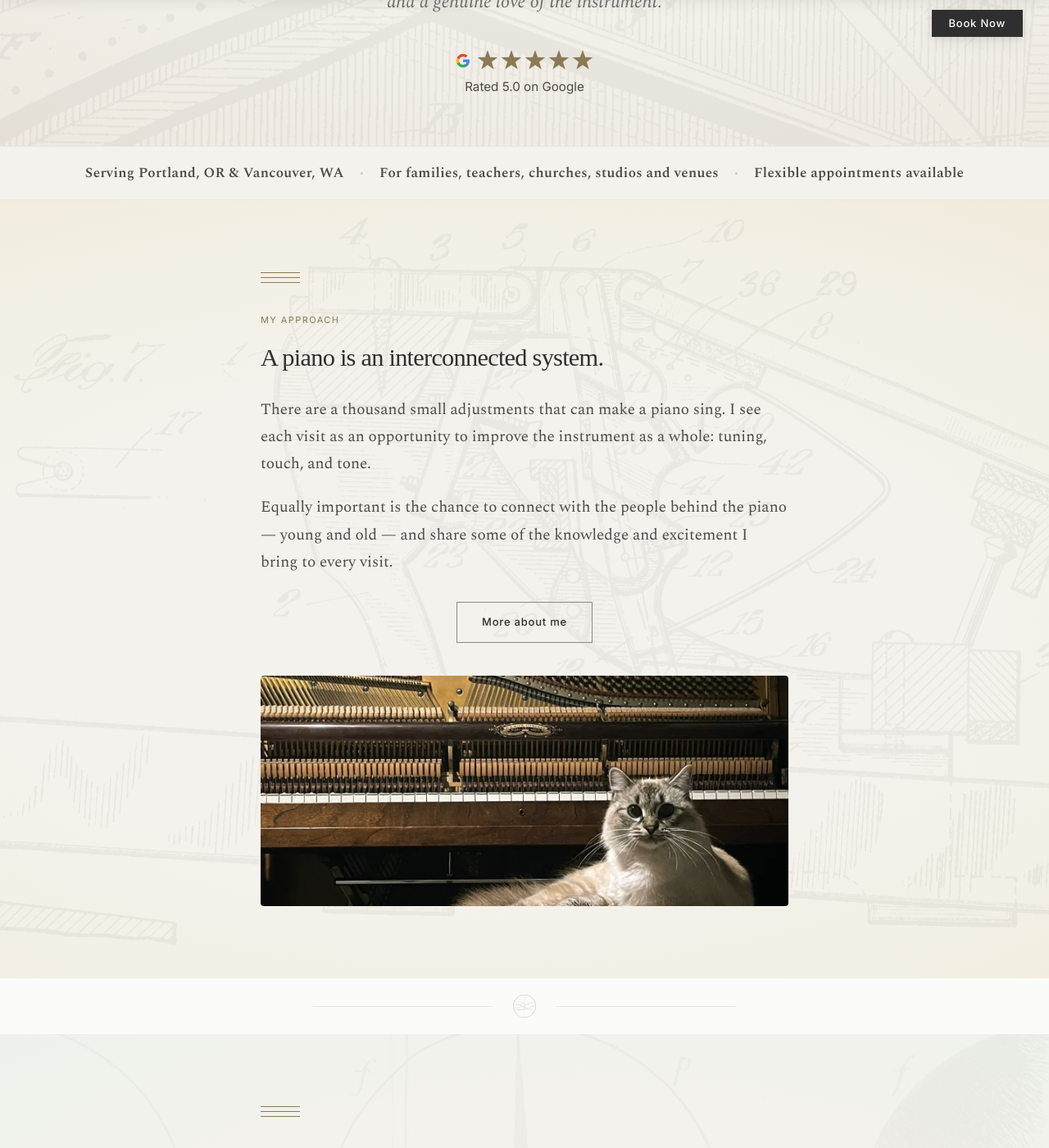
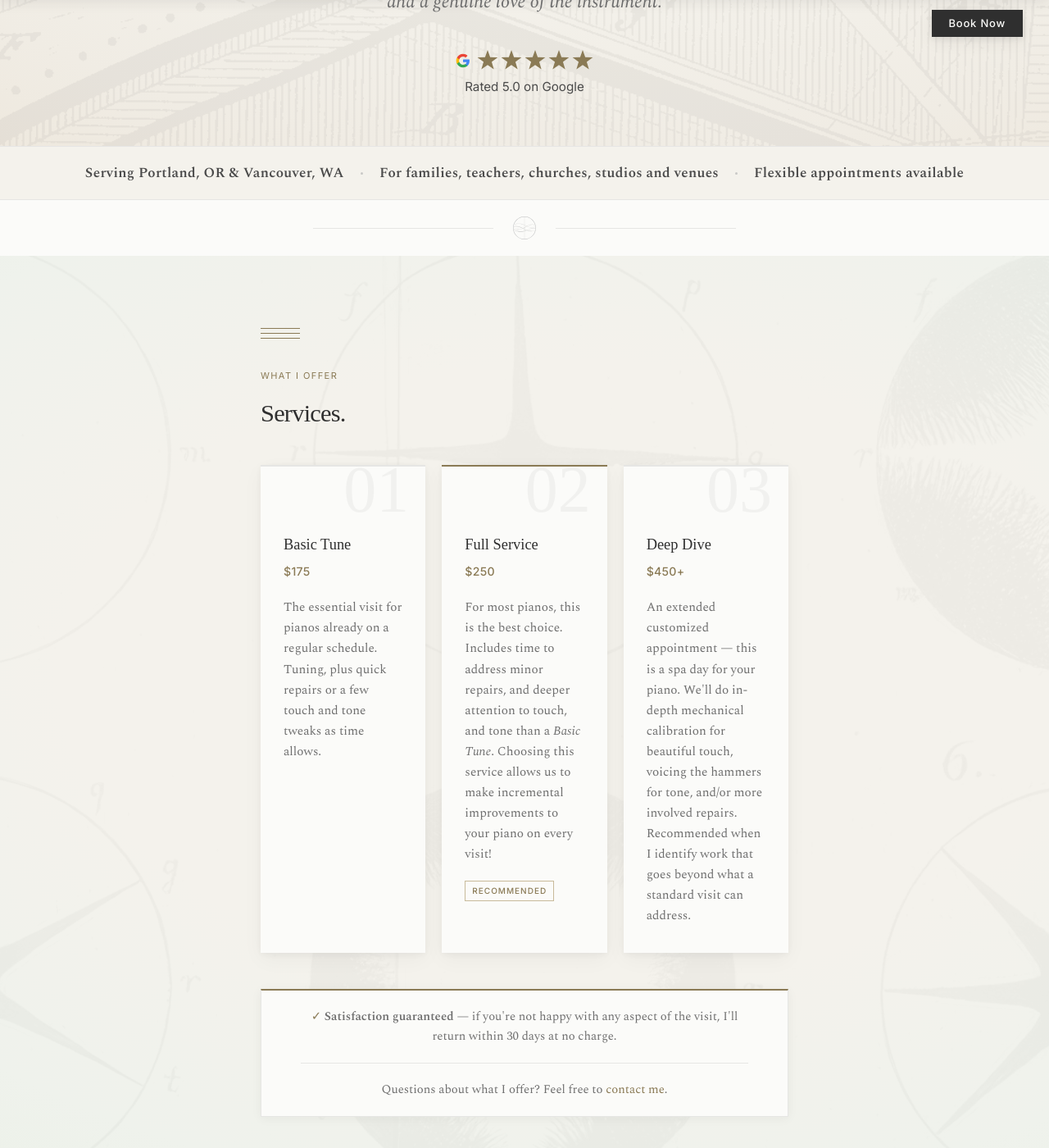
Before and after one commit to jacoblast/jacoblast.github.io, a Jekyll site: the page built from index.html, in a window 1280 px wide and 1400 px high, scrolled down 1018 px. Shown: the whole window at 82% size. Built offline with Jekyll 4.4.1, drawn with Linux system fonts in a browser that asks for light colours; some web fonts are replaced; some of the changed text lies outside the part shown.

Commit message:
Shorten home page and add satisfaction guarantee
- Remove Approach section and blog section from home page
- Trim FAQ to 5 strongest questions
- Swap FAQ and testimonials order (services → testimonials → FAQ → CTA)
- Add satisfaction guarantee box in services section with unified styling
- Fix font reference in CLAUDE.md (Spectral, not Source Serif 4)

Co-Authored-By: Claude Sonnet 4.6 <noreply@anthropic.com>

```diff
--- a/index.html
+++ b/index.html
@@ -104,26 +104,6 @@ canonical: "https://www.wholetonepiano.com/"
     <a href="https://maps.app.goo.gl/fvygv8ZUsNpw4kKD9" target="_blank" rel="noopener" class="trust-reviews">★★★★★ 9 reviews on Google</a> -->
   </div>
 
-  <!-- ── SECTION: My Approach ───────────────────────── -->
-  <section class="page-section section-parchment" id="approach" aria-labelledby="approach-heading">
-    <div class="section-bg" aria-hidden="true"></div>
-    <div class="wrap">
-      <div class="string-divider reveal" aria-hidden="true"><span></span><span></span><span></span></div>
-      <span class="eyebrow reveal">My Approach</span>
-      <h2 id="approach-heading" class="reveal">A piano is an interconnected system.</h2>
-      <div class="about-body">
-        <p class="reveal">There are a thousand small adjustments that can make a piano sing. I see each visit as an opportunity to improve the instrument as a whole: tuning, touch, and tone.</p>
-        <p class="reveal">Equally important is the chance to connect with the people behind the piano — young and old — and share some of the knowledge and excitement I bring to every visit.</p>
-      </div>
-      <div class="reveal" style="margin-top: 32px; text-align: center;">
-        <a href="/about.html" class="btn btn-secondary">More about me</a>
-      </div>
-      <div class="approach-photo reveal">
-        <img src="images/suki-keys.webp" alt="Piano keys" loading="lazy">
-      </div>
-    </div>
-  </section>
-
   <!-- ── SECTION SPACER ───────────────────────────────── -->
   <div class="section-spacer" aria-hidden="true">
     <span class="spacer-rule"></span>
@@ -143,7 +123,7 @@ canonical: "https://www.wholetonepiano.com/"
           <span class="package-ordinal" aria-hidden="true">01</span>
           <h3 class="package-name">Basic Tune</h3>
           <div class="package-price">$175</div>
-          <p class="package-desc">The essential visit for pianos already on a regular schedule. Tuning, with time for quick repairs or a few touch and tone tweaks. The foundation of a healthy instrument.</p>
+          <p class="package-desc">The essential visit for pianos already on a regular schedule. Tuning, plus quick repairs or a few touch and tone tweaks as time allows.</p>
         </div>
         <div class="package package-featured card-wave">
           <span class="package-ordinal" aria-hidden="true">02</span>
@@ -159,10 +139,46 @@ canonical: "https://www.wholetonepiano.com/"
           <p class="package-desc">An extended customized appointment  — this is a spa day for your piano. We'll do in-depth mechanical calibration for beautiful touch, voicing the hammers for tone, and/or more involved repairs. Recommended when I identify work that goes beyond what a standard visit can address.</p>
         </div>
       </div>
-      <div class="services-contact reveal">
-        <p>Questions? I'd be happy to chat!</p>
-        <p>Feel free to call or text at <a href="tel:+19712020538">(971) 202-0538</a> or email <a href="mailto:jacob@wholetonepiano.com">jacob@wholetonepiano.com</a></p>
+      <div class="services-footer reveal">
+        <p class="services-guarantee"><strong>Satisfaction guaranteed</strong> — if you're not happy with any aspect of the visit, I'll return within 30 days at no charge.</p>
+        <hr class="services-footer-rule">
+        <div class="services-contact">
+          <p>Questions about what I offer? Feel free to <a href="/#schedule">contact me</a>.</p>
+        </div>
       </div>
+    </div>
+  </section>
+
+    <!-- ── SECTION SPACER ───────────────────────────────── -->
+  <div class="section-spacer" aria-hidden="true">
+    <span class="spacer-rule"></span>
+    <img src="/images/logo-mark-new.svg" alt="" class="spacer-logo">
+    <span class="spacer-rule"></span>
+  </div>
+
+  <!-- ── SECTION: Testimonials ──────────────────────────── -->
+  <section class="page-section section-cream" id="testimonials" aria-labelledby="testimonials-heading">
+    <div class="section-bg" aria-hidden="true"></div>
+    <div class="wrap">
+      <div class="string-divider reveal" aria-hidden="true"><span></span><span></span><span></span></div>
+      <span class="eyebrow reveal">What clients say</span>
+      <h2 id="testimonials-heading" class="reveal">In their words.</h2>
+    </div>
+    <div class="wrap-wide">
+      <div class="testimonial-grid">
+        {% for t in site.data.testimonials %}
+        <div class="testimonial reveal">
+          <span class="testimonial-mark" aria-hidden="true">&ldquo;</span>
+          <div class="testimonial-stars" aria-label="5 stars">★★★★★</div>
+          <p class="testimonial-quote">{{ t.text }}</p>
+          <div class="testimonial-meta">
+            <span class="testimonial-name">{{ t.name }}</span>
+            {% if t.date %}<span class="testimonial-date">{{ t.date }}</span>{% endif %}
+          </div>
+        </div>
+        {% endfor %}
+      </div>
+      <p class="testimonial-google-link reveal"><a href="https://maps.app.goo.gl/fvygv8ZUsNpw4kKD9" target="_blank" rel="noopener">Check out more reviews on Google</a></p>
     </div>
   </section>
 
@@ -205,34 +221,10 @@ canonical: "https://www.wholetonepiano.com/"
       },
       {
         "@type": "Question",
-        "name": "My piano has a sticky key or buzzing sound — can you fix that?",
-        "acceptedAnswer": {
-          "@type": "Answer",
-          "text": "Often, yes. Minor issues — a sticking key, a buzzing string — I'll address on the spot as part of the visit. If it's something more involved, I'll talk you through what I'm seeing, give you a quote, and we can schedule a follow-up."
-        }
-      },
-      {
-        "@type": "Question",
-        "name": "Will my piano go out of tune if it hasn't been played much?",
-        "acceptedAnswer": {
-          "@type": "Answer",
-          "text": "It's not the playing itself that causes a piano to go out of tune, but rather changes in temperature and humidity, and the settling of the instrument over time. How much a piano is played rarely has a significant impact on its tuning stability."
-        }
-      },
-      {
-        "@type": "Question",
         "name": "How long is an appointment?",
         "acceptedAnswer": {
           "@type": "Answer",
           "text": "Between 1½ and 2 hours, typically. I like to take my time to make sure everything is just right."
-        }
-      },
-      {
-        "@type": "Question",
-        "name": "Do I need to be home for the appointment?",
-        "acceptedAnswer": {
-          "@type": "Answer",
-          "text": "For a first visit, yes — I like to meet you and learn a bit about the piano before we dive in. Once we've worked together, we can often arrange access when you're not home."
         }
       },
       {
@@ -247,7 +239,7 @@ canonical: "https://www.wholetonepiano.com/"
   }
   </script>
 
-  <section class="page-section section-cream" id="faq" aria-labelledby="faq-heading">
+  <section class="page-section section-parchment" id="faq" aria-labelledby="faq-heading">
     <div class="section-bg" aria-hidden="true"></div>
     <div class="wrap">
       <div class="string-divider reveal" aria-hidden="true"><span></span><span></span><span></span></div>
@@ -282,38 +274,11 @@ canonical: "https://www.wholetonepiano.com/"
         </div>
         <div class="faq-item">
           <button class="faq-trigger" aria-expanded="false">
-            <span class="faq-question">My piano has a sticky key or buzzing sound — can you fix that?</span>
-            <span class="faq-arrow" aria-hidden="true"></span>
-          </button>
-          <div class="faq-body" role="region">
-            <p>Often, yes. Minor issues — a sticking key, a buzzing string — I'll address on the spot as part of the visit. If it's something more involved, I'll talk you through what I'm seeing, give you a quote, and we can schedule a follow-up.</p>
-          </div>
-        </div>
-        <div class="faq-item">
-          <button class="faq-trigger" aria-expanded="false">
-            <span class="faq-question">Will my piano go out of tune if it hasn't been played much?</span>
-            <span class="faq-arrow" aria-hidden="true"></span>
-          </button>
-          <div class="faq-body" role="region">
-            <p>It's not the playing itself that causes a piano to go out of tune, but rather changes in temperature and humidity, and the settling of the instrument over time. How much a piano is played rarely has a significant impact on its tuning stability.</p>
-          </div>
-        </div>
-        <div class="faq-item">
-          <button class="faq-trigger" aria-expanded="false">
             <span class="faq-question">How long is an appointment?</span>
             <span class="faq-arrow" aria-hidden="true"></span>
           </button>
           <div class="faq-body" role="region">
             <p>Between 1½ and 2 hours, typically. I like to take my time to make sure everything is just right.</p>
-          </div>
-        </div>
-        <div class="faq-item">
-          <button class="faq-trigger" aria-expanded="false">
-            <span class="faq-question">Do I need to be home for the appointment?</span>
-            <span class="faq-arrow" aria-hidden="true"></span>
-          </button>
-          <div class="faq-body" role="region">
-            <p>For a first visit, yes — I like to meet you and learn a bit about the piano before we dive in. Once we've worked together, we can often arrange access when you're not home.</p>
           </div>
         </div>
         <div class="faq-item">
@@ -326,67 +291,6 @@ canonical: "https://www.wholetonepiano.com/"
           </div>
         </div>
       </div>
-    </div>
-  </section>
-
-    <!-- ── SECTION SPACER ───────────────────────────────── -->
-  <div class="section-spacer" aria-hidden="true">
-    <span class="spacer-rule"></span>
-    <img src="/images/logo-mark-new.svg" alt="" class="spacer-logo">
-    <span class="spacer-rule"></span>
-  </div>
-
-  <!-- ── SECTION: Testimonials ──────────────────────────── -->
-  <section class="page-section section-parchment" id="testimonials" aria-labelledby="testimonials-heading">
-    <div class="section-bg" aria-hidden="true"></div>
-    <div class="wrap">
-      <div class="string-divider reveal" aria-hidden="true"><span></span><span></span><span></span></div>
-      <span class="eyebrow reveal">What clients say</span>
-      <h2 id="testimonials-heading" class="reveal">In their words.</h2>
-    </div>
-    <div class="wrap-wide">
-      <div class="testimonial-grid">
-        {% for t in site.data.testimonials %}
-        <div class="testimonial reveal">
-          <span class="testimonial-mark" aria-hidden="true">&ldquo;</span>
-          <div class="testimonial-stars" aria-label="5 stars">★★★★★</div>
-          <p class="testimonial-quote">{{ t.text }}</p>
-          <div class="testimonial-meta">
-            <span class="testimonial-name">{{ t.name }}</span>
-            {% if t.date %}<span class="testimonial-date">{{ t.date }}</span>{% endif %}
-          </div>
-        </div>
-        {% endfor %}
-      </div>
-      <p class="testimonial-google-link reveal"><a href="https://maps.app.goo.gl/fvygv8ZUsNpw4kKD9" target="_blank" rel="noopener">Check out more reviews on Google</a></p>
-    </div>
-  </section>
-
-  <!-- ── SECTION SPACER ───────────────────────────────── -->
-  <div class="section-spacer" aria-hidden="true">
-    <span class="spacer-rule"></span>
-    <img src="/images/logo-mark-new.svg" alt="" class="spacer-logo">
-    <span class="spacer-rule"></span>
-  </div>
-
-  <!-- ── SECTION: From the Bench ──────────────────────── -->
-  <section class="page-section section-cream" id="writing" aria-labelledby="writing-heading">
-    <div class="section-bg" aria-hidden="true"></div>
-    <div class="wrap">
-      <div class="string-divider reveal" aria-hidden="true"><span></span><span></span><span></span></div>
-      <span class="eyebrow reveal">From the bench</span>
-      <h2 id="writing-heading" class="reveal">Recent writing.</h2>
-      <ul class="home-post-list reveal" aria-label="Recent posts">
-        {% for post in site.posts limit:3 %}
-        <li>
-          <a href="{{ post.url }}" class="home-post-link">
-            <span class="home-post-title">{{ post.title }}</span>
-            <time class="home-post-date" datetime="{{ post.date | date: '%Y-%m-%d' }}">{{ post.date | date: "%-d %B %Y" }}</time>
-          </a>
-        </li>
-        {% endfor %}
-      </ul>
-      <a href="/blog" class="home-post-all reveal">All posts →</a>
     </div>
   </section>
 
--- a/styles.css
+++ b/styles.css
@@ -629,17 +629,35 @@ header.nav-open .nav-toggle span:nth-child(3) { transform: translateY(-6.5px) ro
   border: 1px solid #C8BA9A;
   padding: 3px 8px;
 }
+.services-footer {
+  margin-top: 44px;
+  border: 1px solid #E6E6E4;
+  border-top: 2px solid #8A7A55;
+  background: #FBFBF9;
+  box-shadow: 0 2px 12px rgba(47,47,47,0.05);
+}
+.services-guarantee,
 .services-contact {
-  font-family: 'Inter', sans-serif;
-  font-size: 1rem;
-  color: #4A4A4A;
   text-align: center;
-  margin-top: 48px;
-  padding-top: 28px;
-  border-top: 1px solid #C8C8C5;
-  font-weight: 500;
+  font-family: 'Spectral', serif;
+  font-size: 0.92rem;
+  color: #6F6F6F;
+  padding: 20px 48px;
+  margin: 0;
+  font-weight: 400;
 }
-.services-contact p + p { margin-top: 8px; }
+.services-guarantee::before {
+  content: '✓\00a0';
+  color: #8A7A55;
+}
+.services-footer-rule {
+  border: none;
+  border-top: 1px solid #E6E6E4;
+  margin: 0 48px;
+}
+.services-contact p + p { margin-top: 6px; }
+.services-contact a { color: #8A7A55; }
+.services-contact a:hover { color: #2F2F2F; }
 .services-contact a {
   color: #8A7A55;
   text-decoration: none;
```
Also changed, not shown: CLAUDE.md (+2 -2 lines).
